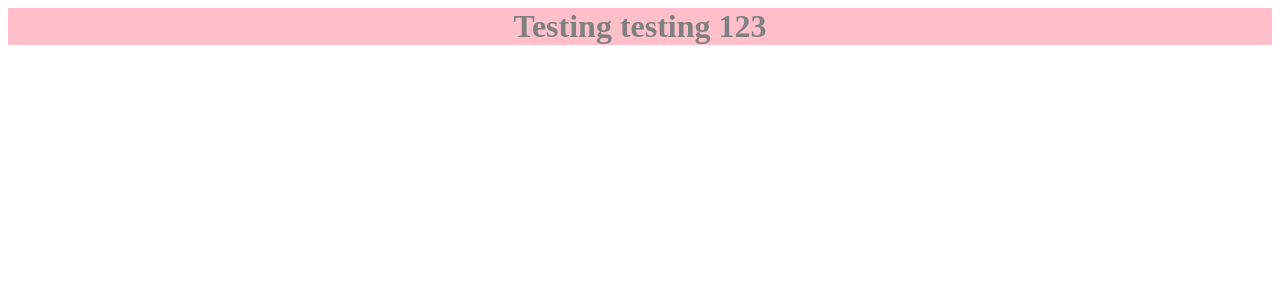
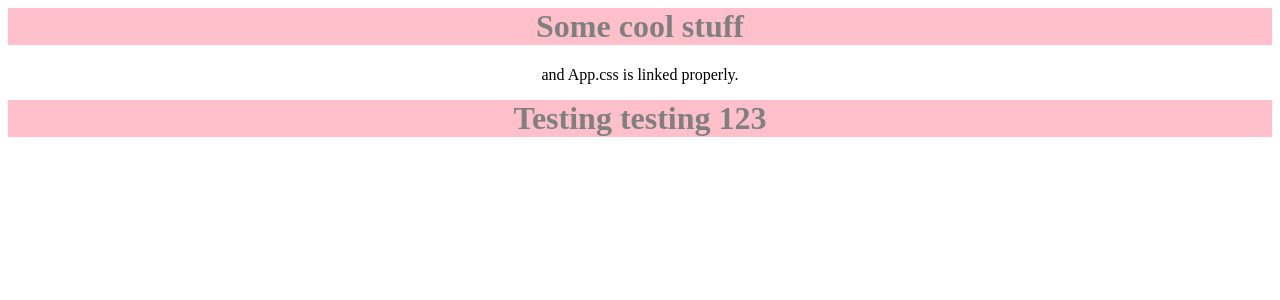
Before and after one commit to michaelbaggett/Zoopocalypse, a React (Create React App) app in the folder client/: page /test in a window 1280 px wide. Shown: the top 300 px of the page. Built offline with nearby package versions, Linux system fonts and the light colour scheme.

Commit message:
test.js has Zacs header and css linked

```diff
--- a/client/src/pages/test.js
+++ b/client/src/pages/test.js
@@ -1,9 +1,15 @@
-import React from "react";
+import React, { Component } from "react";
 import Header from "../components/Header";
 
-function Test() {
-  <Header />;
-  return <h1>Testing testing 123</h1>;
+class Test extends Component {
+  render() {
+    return (
+      <div>
+        <Header />
+        <h1>Testing testing 123</h1>
+      </div>
+    );
+  }
 }
 
 export default Test;
```
